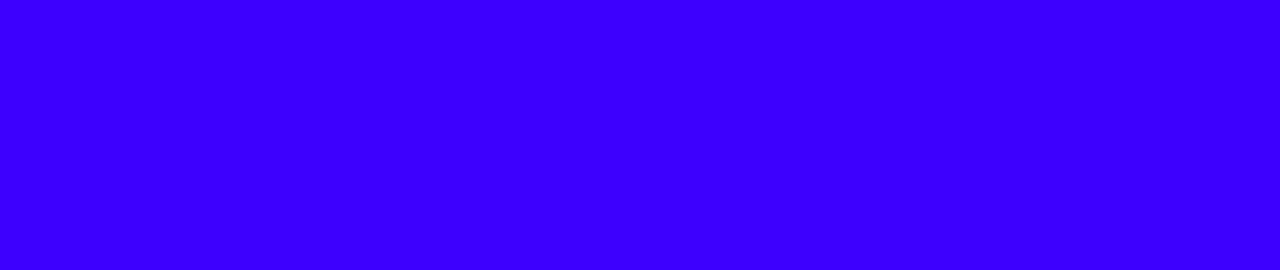
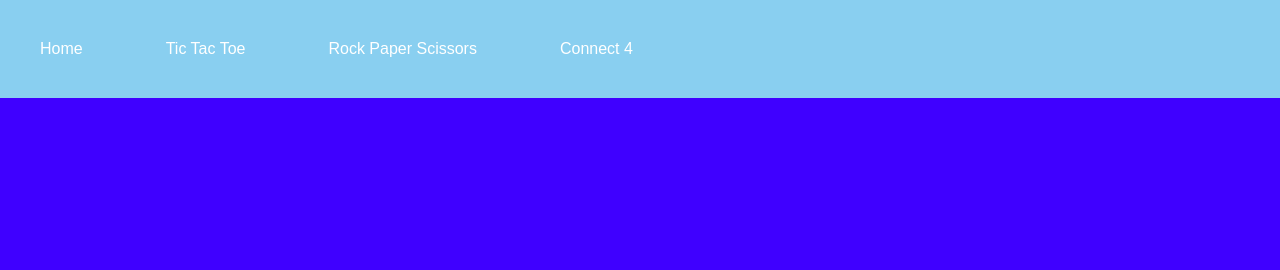
Before and after one commit to CompSciGroupProjects/Game-site-2024-group-6-3, a plain HTML site: page index.html in a window 1280 px wide. Shown: the top 270 px of the page. Drawn offline with Linux system fonts and the light colour scheme.

Commit message:
Update style.css

```diff
--- a/style.css
+++ b/style.css
@@ -40,3 +40,43 @@ button {
 button:hover {
     background-color: #6495ED;
 }
+ul {
+    list-style-type: none;
+    margin: 0;
+    padding: 0;
+    overflow: hidden;
+    background-color: #89CFF0;
+    left: 0;
+
+
+}
+
+li {
+    float: left;
+    height: 100%;
+    padding: 20px 20px 20px;
+}
+
+li a {
+    display: block;
+    color: white;
+    text-align: center;
+    padding: 20px 20px 20px;
+    text-decoration: none;
+    margin-right: 3px;
+
+}
+
+li a:hover {
+    background-color: black;
+}
+li a:hover:not(.active) {
+    background-color: #111;
+}
+
+
+ul {
+    position: fixed;
+    top: 0;
+    width: 100%;
+}
```
